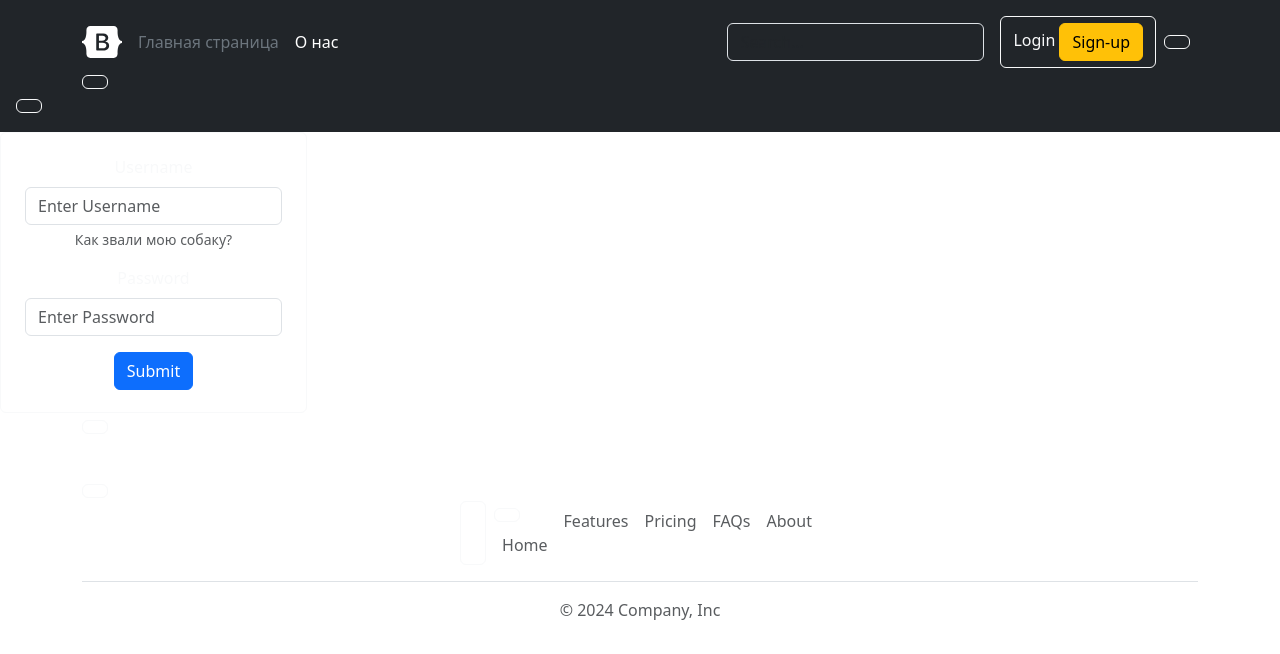
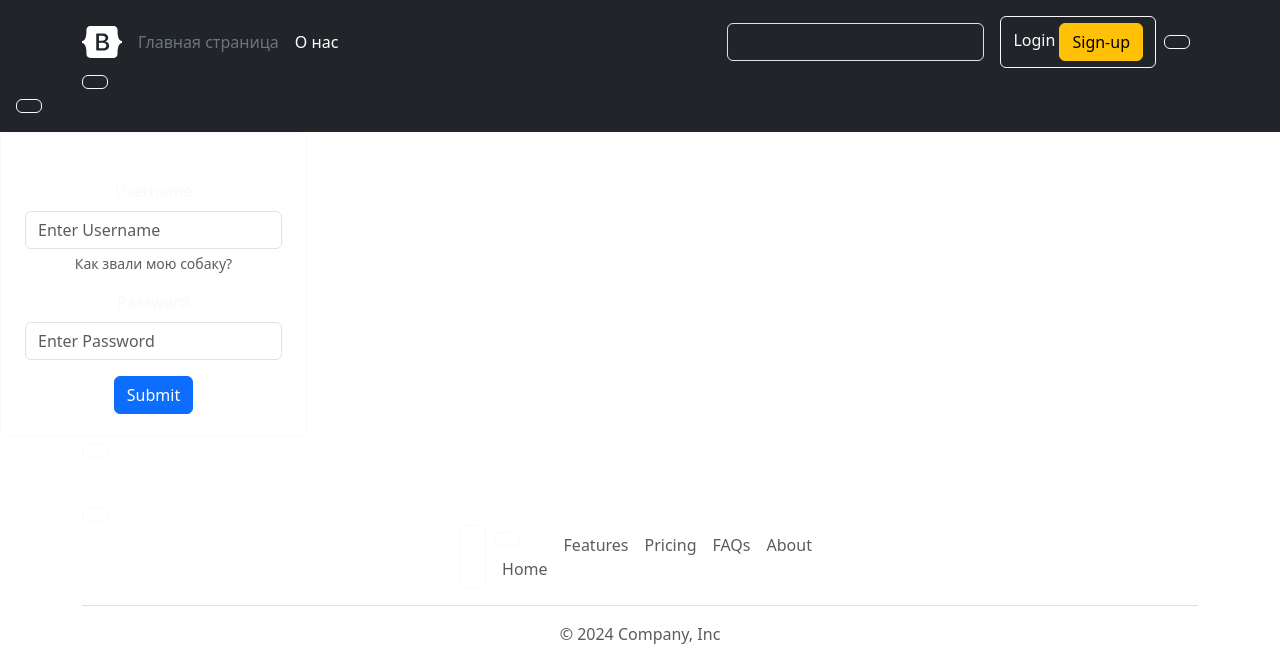
Before and after one commit to Kairat-Baigazakov/Numizmat, a Django app: page /loginuser/ in a window 1280 px wide. Shown: the top 654 px of the page. Run offline with Django 5.2, Linux system fonts and the light colour scheme.

Commit message:
Update login.html

```diff
--- a/app/templates/app/login.html
+++ b/app/templates/app/login.html
@@ -5,8 +5,9 @@
 {% endblock %}
 
 {% block content %}
-<div>
-  <form method="POST">
+<div class="col text-center mt-4">
+  <div class="form-group">
+    <form method="POST" action="{%url 'login_user' %}">
       {% csrf_token %}
       <div class="mb-3">
         <label class="form-label">Username</label>
@@ -20,4 +21,5 @@
       <button type="submit" class="btn btn-primary">Submit</button>
     </form>
   </div>
+</div>
 {% endblock %}
```
Lines whose indentation alone changed are shown as unchanged.
